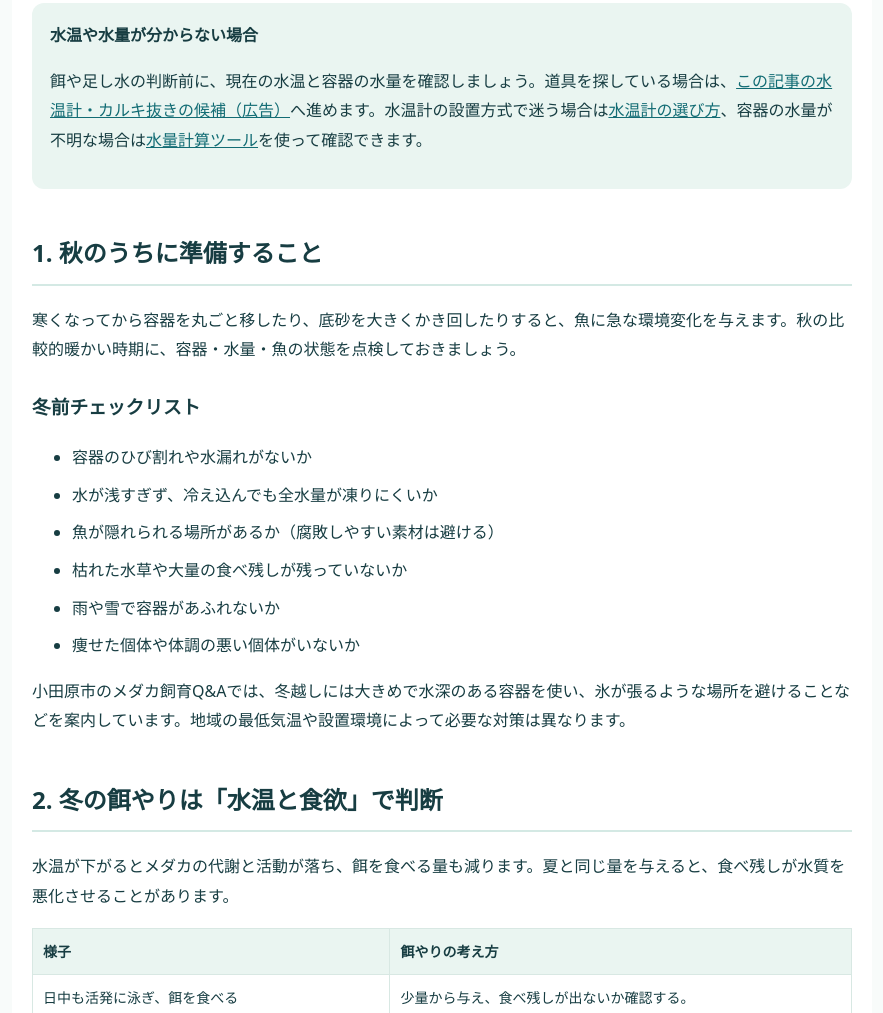
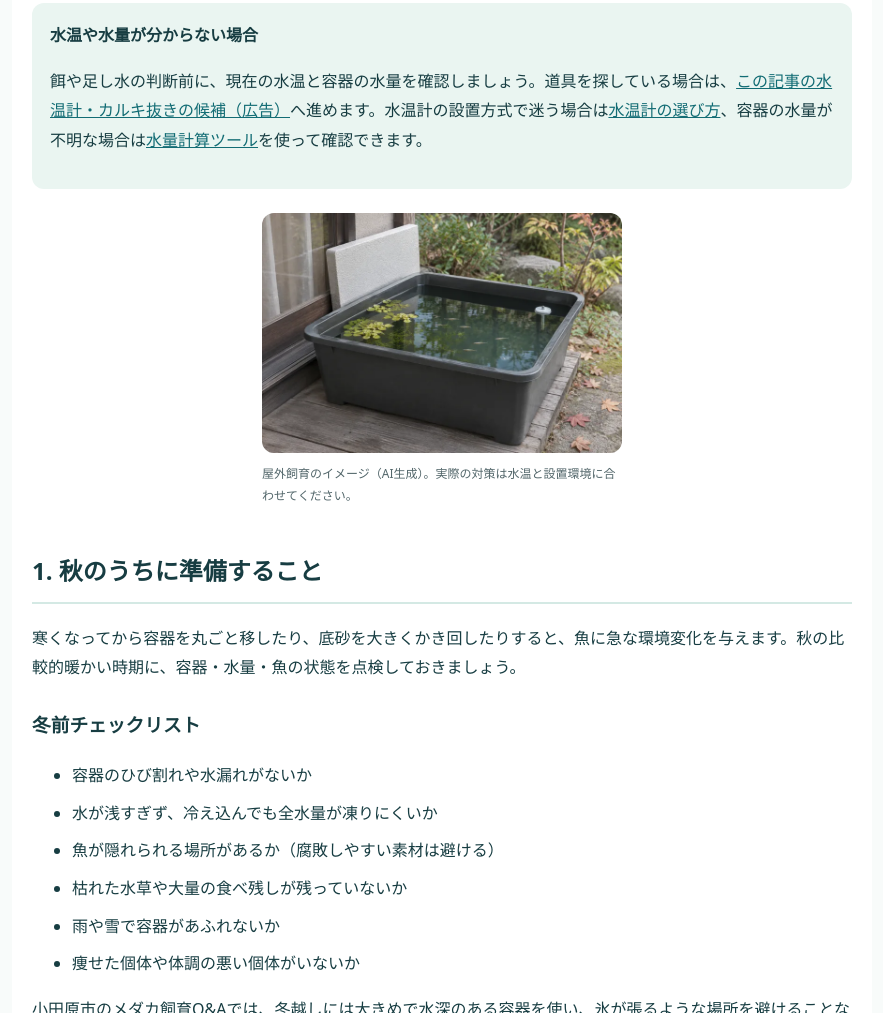
Before and after one commit to 928ghsdvhh-beep/medaka-guide, a plain HTML site: page articles/medaka-winter-care.html in a window 1280 px wide. Shown: the part 998-2011 px from the top of the page, without its empty margins (198-1081 px from the left). Drawn offline with Linux system fonts and the light colour scheme.

Commit message:
Improve article imagery and compact reading layouts

```diff
--- a/articles/medaka-winter-care.html
+++ b/articles/medaka-winter-care.html
@@ -11,7 +11,7 @@
 <p class="lead">冬のメダカ飼育で大切なのは「何もしないこと」ではなく、<strong>水温と魚の活動に合わせて、世話の方法を切り替えること</strong>です。屋外のメダカは寒い時期に動きや食欲が落ちます。一方、暖かい室内水槽では冬でも活動を続けることがあります。</p>
 
 <nav class="box" aria-label="目次"><strong>目次</strong><a href="#prep">1. 秋のうちに準備すること</a><a href="#feed">2. 冬の餌やり</a><a href="#water">3. 水換えと足し水</a><a href="#freeze">4. 凍結・雪・強風への対策</a><a href="#indoor">5. 室内と屋外の違い</a><a href="#spring">6. 春になったら</a><a href="#faq">7. よくある質問</a></nav>
-<aside class="box" aria-label="冬越しの道具選び"><strong>水温や水量が分からない場合</strong><p>餌や足し水の判断前に、現在の水温と容器の水量を確認しましょう。道具を探している場合は、<a href="#recommended-tools">この記事の水温計・カルキ抜きの候補（広告）</a>へ進めます。水温計の設置方式で迷う場合は<a href="medaka-thermometers.html">水温計の選び方</a>、容器の水量が不明な場合は<a href="../tools/water-volume.html">水量計算ツール</a>を使って確認できます。</p></aside><h2 id="prep">1. 秋のうちに準備すること</h2>
+<aside class="box" aria-label="冬越しの道具選び"><strong>水温や水量が分からない場合</strong><p>餌や足し水の判断前に、現在の水温と容器の水量を確認しましょう。道具を探している場合は、<a href="#recommended-tools">この記事の水温計・カルキ抜きの候補（広告）</a>へ進めます。水温計の設置方式で迷う場合は<a href="medaka-thermometers.html">水温計の選び方</a>、容器の水量が不明な場合は<a href="../tools/water-volume.html">水量計算ツール</a>を使って確認できます。</p></aside><figure style="max-width:360px;margin:24px auto"><img src="../assets/winter-container-generated.webp" alt="軒下に置いた屋外飼育容器のイメージ" width="768" height="512" style="width:100%;height:auto;border-radius:12px" loading="lazy"><figcaption style="font-size:12px;color:#52666a">屋外飼育のイメージ（AI生成）。実際の対策は水温と設置環境に合わせてください。</figcaption></figure><h2 id="prep">1. 秋のうちに準備すること</h2>
 <p>寒くなってから容器を丸ごと移したり、底砂を大きくかき回したりすると、魚に急な環境変化を与えます。秋の比較的暖かい時期に、容器・水量・魚の状態を点検しておきましょう。</p>
 <h3>冬前チェックリスト</h3><ul><li>容器のひび割れや水漏れがないか</li><li>水が浅すぎず、冷え込んでも全水量が凍りにくいか</li><li>魚が隠れられる場所があるか（腐敗しやすい素材は避ける）</li><li>枯れた水草や大量の食べ残しが残っていないか</li><li>雨や雪で容器があふれないか</li><li>痩せた個体や体調の悪い個体がいないか</li></ul>
 <p>小田原市のメダカ飼育Q&Aでは、冬越しには大きめで水深のある容器を使い、氷が張るような場所を避けることなどを案内しています。地域の最低気温や設置環境によって必要な対策は異なります。</p>
```
Also changed, not shown: index.html (+1 -1 lines), assets/winter-container-generated.webp (added).
